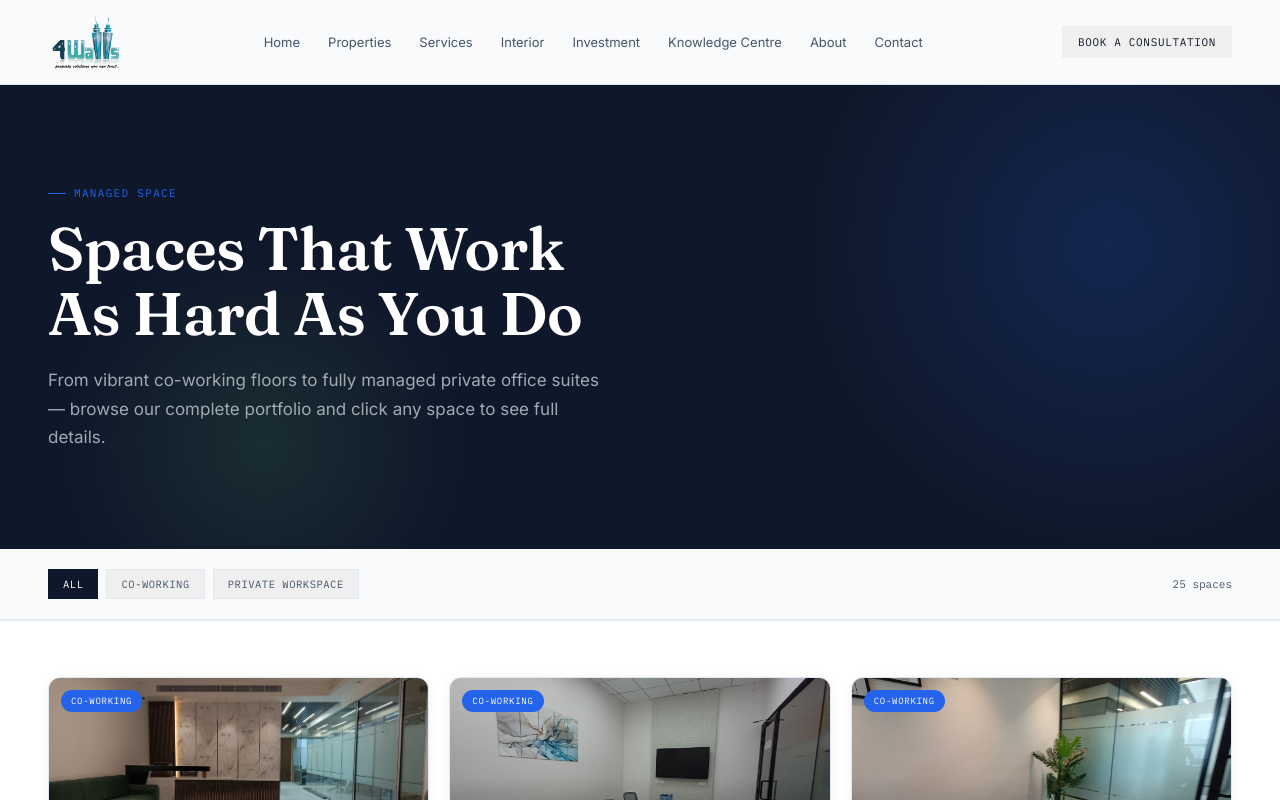
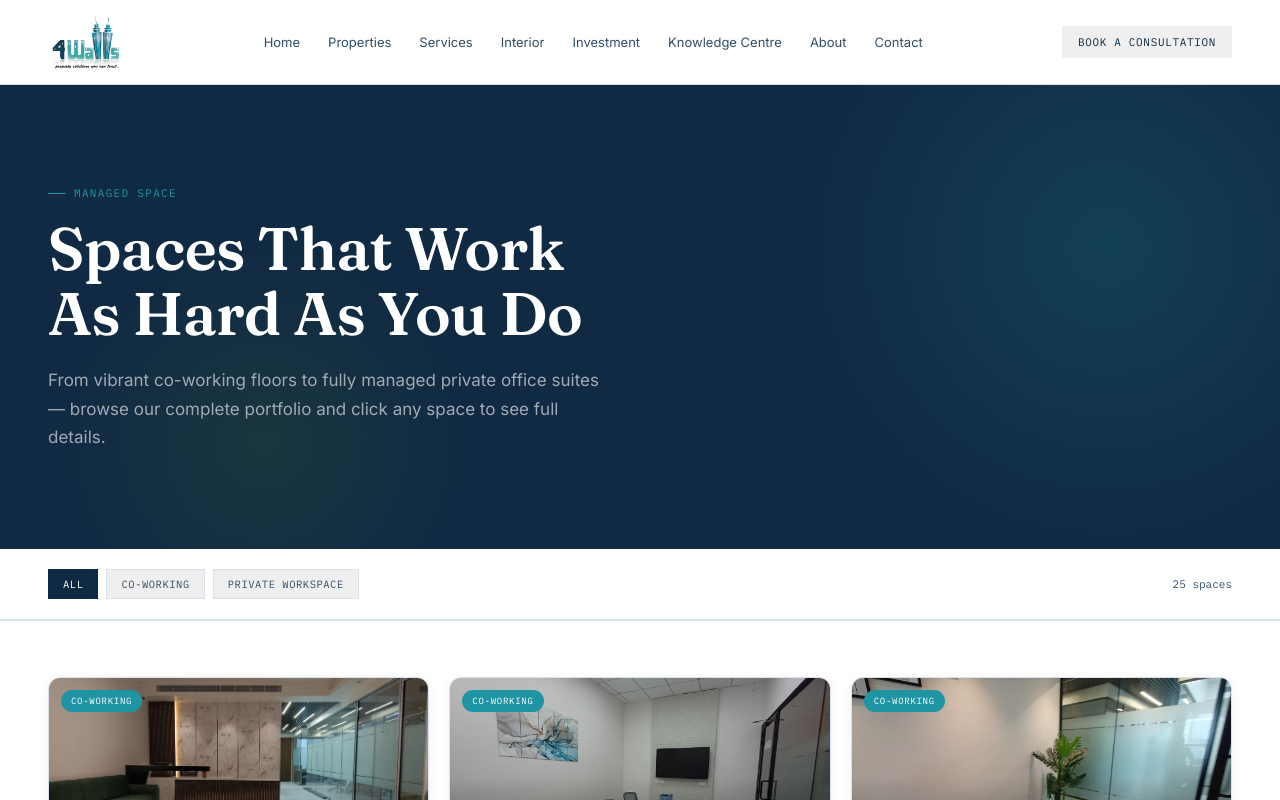
Before and after one commit to KlubnikaBytes/4walls, a React (Vite) app in the folder frontend/: page /manage-space in a window 1280 px wide. Shown: the top 800 px of the page. Built offline with nearby package versions, Linux system fonts and the light colour scheme.

Commit message:
Update colors to precisely match the 4Walls cyan/teal and navy logo with pure white background

```diff
--- a/frontend/src/components/BuildingSVG.jsx
+++ b/frontend/src/components/BuildingSVG.jsx
@@ -32,11 +32,11 @@ export default function BuildingSVG({ cols, rows, accentIdx, h = 160 }) {
         width="292"
         height={h * 0.62 + 8}
         fill="none"
-        stroke="#2563eb"
+        stroke="#1f95a4"
         strokeWidth="1.5"
       />
       {bars}
-      <line x1="0" y1={h * 0.9} x2="300" y2={h * 0.9} stroke="#2563eb" strokeWidth="1" />
+      <line x1="0" y1={h * 0.9} x2="300" y2={h * 0.9} stroke="#1f95a4" strokeWidth="1" />
     </svg>
   );
 }
--- a/frontend/src/components/ThreeDHero.jsx
+++ b/frontend/src/components/ThreeDHero.jsx
@@ -27,7 +27,7 @@ function CityGrid() {
       const z = (Math.random() - 0.5) * 12;
       const height = Math.random() * 4 + 1;
       const w = Math.random() * 0.8 + 0.4;
-      const color = Math.random() > 0.85 ? '#2563eb' : '#24423A';
+      const color = Math.random() > 0.85 ? '#1f95a4' : '#24423A';
       temp.push({ position: [x, height / 2 - 0.5, z], scale: [w, height, w], color });
     }
     return temp;
--- a/frontend/src/index.css
+++ b/frontend/src/index.css
@@ -1,13 +1,13 @@
 :root{
-  --ink:#0f172a;
-  --ink-soft:#475569;
-  --paper:#f8fafc;
-  --paper-2:#f1f5f9;
-  --panel:#1e293b;
-  --teal:#1e3a8a;
-  --brass:#2563eb;
-  --brass-soft:#93c5fd;
-  --line:#e2e8f0;
+  --ink:#102a43;
+  --ink-soft:#334e68;
+  --paper:#ffffff;
+  --paper-2:#f0f4f8;
+  --panel:#0b1a2a;
+  --teal:#1f95a4;
+  --brass:#1f95a4;
+  --brass-soft:#48b8c1;
+  --line:#d9e2ec;
   --white:#ffffff;
 }
 *{box-sizing:border-box;}
--- a/frontend/src/pages/Home.jsx
+++ b/frontend/src/pages/Home.jsx
@@ -184,7 +184,7 @@ export default function Home() {
 
           <Link to="/manage-space" className="card hover-card" style={{ textDecoration: 'none', color: 'inherit', border: 'none', background: 'var(--paper)', borderRadius: '12px', overflow: 'hidden' }}>
             <div className="thumb" style={{ height: '320px', backgroundImage: 'url("https://images.unsplash.com/photo-1497366216548-37526070297c?w=900&auto=format&fit=crop")', backgroundSize: 'cover', backgroundPosition: 'center', position: 'relative' }}>
-              <div style={{ position: 'absolute', inset: 0, background: 'linear-gradient(to top, rgba(37, 99, 235,0.55) 0%, transparent 60%)' }} />
+              <div style={{ position: 'absolute', inset: 0, background: 'linear-gradient(to top, rgba(31, 149, 164,0.55) 0%, transparent 60%)' }} />
               <div style={{ position: 'absolute', bottom: 16, left: 16, display: 'flex', gap: 6 }}>
                 <span style={{ background: 'rgba(0,0,0,0.6)', backdropFilter: 'blur(4px)', color: '#fff', fontFamily: 'IBM Plex Mono', fontSize: 10, padding: '4px 10px', borderRadius: 20, letterSpacing: '.06em' }}>Co-Working</span>
                 <span style={{ background: 'rgba(36,66,58,0.85)', color: '#fff', fontFamily: 'IBM Plex Mono', fontSize: 10, padding: '4px 10px', borderRadius: 20, letterSpacing: '.06em' }}>Private Offices</span>
@@ -209,7 +209,7 @@ export default function Home() {
 
       {/* Futuristic Interior Design Section */}
       <section style={{ background: 'var(--ink)', color: 'var(--white)', position: 'relative', overflow: 'hidden' }} className="py-xlarge">
-        <div style={{ position: 'absolute', top: '-50%', left: '-20%', width: '140%', height: '200%', background: 'radial-gradient(circle at center, rgba(37, 99, 235, 0.15) 0%, transparent 60%)', zIndex: 0 }}></div>
+        <div style={{ position: 'absolute', top: '-50%', left: '-20%', width: '140%', height: '200%', background: 'radial-gradient(circle at center, rgba(31, 149, 164, 0.15) 0%, transparent 60%)', zIndex: 0 }}></div>
         <div style={{ position: 'relative', zIndex: 1, display: 'flex', justifyContent: 'space-between', alignItems: 'center', flexWrap: 'wrap', gap: '40px' }}>
           <div className="futuristic-box" style={{ flex: '1 1 400px' }}>
             <div className="eyebrow" style={{ color: 'var(--brass)' }}>Future Workspaces</div>
--- a/frontend/src/pages/Investment.jsx
+++ b/frontend/src/pages/Investment.jsx
@@ -12,7 +12,7 @@ export default function Investment() {
   return (
     <div style={{ background: 'var(--ink)', color: 'var(--white)', minHeight: '100vh', paddingBottom: '80px' }}>
       <section style={{ paddingTop: '80px', paddingBottom: '40px', borderBottom: '1px solid rgba(255,255,255,0.1)' }}>
-        <div className="eyebrow" style={{ color: 'var(--brass)', borderColor: 'rgba(37, 99, 235, 0.4)' }}>Commercial Office Investment</div>
+        <div className="eyebrow" style={{ color: 'var(--brass)', borderColor: 'rgba(31, 149, 164, 0.4)' }}>Commercial Office Investment</div>
         <h2 style={{ fontSize: '48px', maxWidth: '800px', lineHeight: 1.1, color: '#fff', marginTop: '16px' }}>Own the space businesses actually need.</h2>
         <p style={{ color: 'rgba(255,255,255,0.6)', maxWidth: '600px', marginTop: '24px', fontSize: '18px' }}>
           Explore high-yield commercial assets across Kolkata's top IT hubs. Pre-leased and ready-to-fit options available for immediate ROI.
@@ -86,12 +86,12 @@ export default function Investment() {
       <section style={{ paddingTop: '64px', borderTop: 'none', paddingBottom: 0 }}>
         <div className="quote-row" style={{ gridTemplateColumns: '1fr 1fr' }}>
           <div className="quote" style={{ background: 'rgba(255,255,255,0.02)', border: '1px solid rgba(255,255,255,0.05)' }}>
-            <span className="eyebrow" style={{ marginBottom: '8px', color: 'var(--brass)', borderColor: 'rgba(37, 99, 235, 0.4)' }}>Case Study</span>
+            <span className="eyebrow" style={{ marginBottom: '8px', color: 'var(--brass)', borderColor: 'rgba(31, 149, 164, 0.4)' }}>Case Study</span>
             <p style={{ color: '#fff' }}>"Helped a Sector V tenant scale from 2,000 to 5,000 sqft without breaking their lease terms, securing a 9% return for the new owner."</p>
             <div className="who" style={{ color: 'rgba(255,255,255,0.5)' }}>Problem → Solution → Result</div>
           </div>
           <div className="quote" style={{ background: 'rgba(255,255,255,0.02)', border: '1px solid rgba(255,255,255,0.05)' }}>
-            <span className="eyebrow" style={{ marginBottom: '8px', color: 'var(--brass)', borderColor: 'rgba(37, 99, 235, 0.4)' }}>Tool</span>
+            <span className="eyebrow" style={{ marginBottom: '8px', color: 'var(--brass)', borderColor: 'rgba(31, 149, 164, 0.4)' }}>Tool</span>
             <p style={{ color: '#fff' }}>Rental yield calculator — estimate returns on any commercial asset before you commit to the purchase.</p>
             <div className="who" style={{ color: 'rgba(255,255,255,0.5)' }}>Open calculator →</div>
           </div>
--- a/frontend/src/pages/ManageSpace.jsx
+++ b/frontend/src/pages/ManageSpace.jsx
@@ -311,13 +311,13 @@ const allItems = [
 ];
 
 const CATEGORY_COLORS = {
-  "Co-Working": "#2563eb",
+  "Co-Working": "#1f95a4",
   "Private Workspace": "#24423A",
 };
 
 // ── Detail Modal ──────────────────────────────────────────────────────────────
 function DetailModal({ item, onClose }) {
-  const accent = CATEGORY_COLORS[item.category] || "#2563eb";
+  const accent = CATEGORY_COLORS[item.category] || "#1f95a4";
 
   React.useEffect(() => {
     const fn = (e) => { if (e.key === "Escape") onClose(); };
@@ -423,7 +423,7 @@ export default function ManageSpace() {
     <>
       {/* Hero */}
       <div style={{ position: "relative", overflow: "hidden", background: "var(--ink)", color: "var(--white)", padding: "100px 48px 80px", minHeight: 400, display: "flex", alignItems: "center" }}>
-        <div style={{ position: "absolute", top: "-30%", right: "-10%", width: 600, height: 600, borderRadius: "50%", background: "radial-gradient(circle, rgba(37, 99, 235,0.2) 0%, transparent 70%)", zIndex: 0 }} />
+        <div style={{ position: "absolute", top: "-30%", right: "-10%", width: 600, height: 600, borderRadius: "50%", background: "radial-gradient(circle, rgba(31, 149, 164,0.2) 0%, transparent 70%)", zIndex: 0 }} />
         <div style={{ position: "absolute", bottom: "-20%", left: "5%", width: 400, height: 400, borderRadius: "50%", background: "radial-gradient(circle, rgba(36,66,58,0.5) 0%, transparent 70%)", zIndex: 0 }} />
         <div style={{ position: "relative", zIndex: 1, maxWidth: 800 }}>
           <div className="eyebrow" style={{ color: "var(--brass)" }}>Managed Space</div>
@@ -455,7 +455,7 @@ export default function ManageSpace() {
       <section style={{ background: "var(--white)", padding: "56px 48px 80px" }}>
         <div style={{ display: "grid", gridTemplateColumns: "repeat(auto-fill, minmax(300px, 1fr))", gap: 20 }}>
           {filtered.map((item, i) => {
-            const accent = CATEGORY_COLORS[item.category] || "#2563eb";
+            const accent = CATEGORY_COLORS[item.category] || "#1f95a4";
             return (
               <button
                 key={i}
--- a/frontend/src/pages/Properties.jsx
+++ b/frontend/src/pages/Properties.jsx
@@ -194,7 +194,7 @@ export default function Properties() {
             font-size: 15px;
             font-weight: 600;
             z-index: 1998; /* Below overlay */
-            box-shadow: 0 8px 24px rgba(37, 99, 235, 0.4);
+            box-shadow: 0 8px 24px rgba(31, 149, 164, 0.4);
             align-items: center;
             gap: 8px;
             cursor: pointer;
@@ -205,7 +205,7 @@ export default function Properties() {
       {/* Premium Header */}
       <section style={{ paddingTop: '80px', paddingBottom: '40px', borderBottom: '1px solid rgba(255,255,255,0.1)' }}>
         <div style={{ maxWidth: '1400px', margin: '0 auto', padding: '0 24px' }}>
-          <div className="eyebrow" style={{ color: 'var(--brass)', borderColor: 'rgba(37, 99, 235, 0.4)' }}>Property Portfolio</div>
+          <div className="eyebrow" style={{ color: 'var(--brass)', borderColor: 'rgba(31, 149, 164, 0.4)' }}>Property Portfolio</div>
           <h2 style={{ fontSize: 'clamp(32px, 5vw, 48px)', maxWidth: '800px', lineHeight: 1.1, color: '#fff', marginTop: '16px' }}>Discover Your Next Workspace.</h2>
           <p style={{ color: 'rgba(255,255,255,0.6)', maxWidth: '600px', marginTop: '24px', fontSize: '18px' }}>
             Explore premium commercial properties across Kolkata's top IT hubs. View detailed amenities, workstation capacities, and high-res galleries.
```
Also changed, not shown: frontend/src/components/HeroSkylineSVG.jsx (+5 -5 lines).
